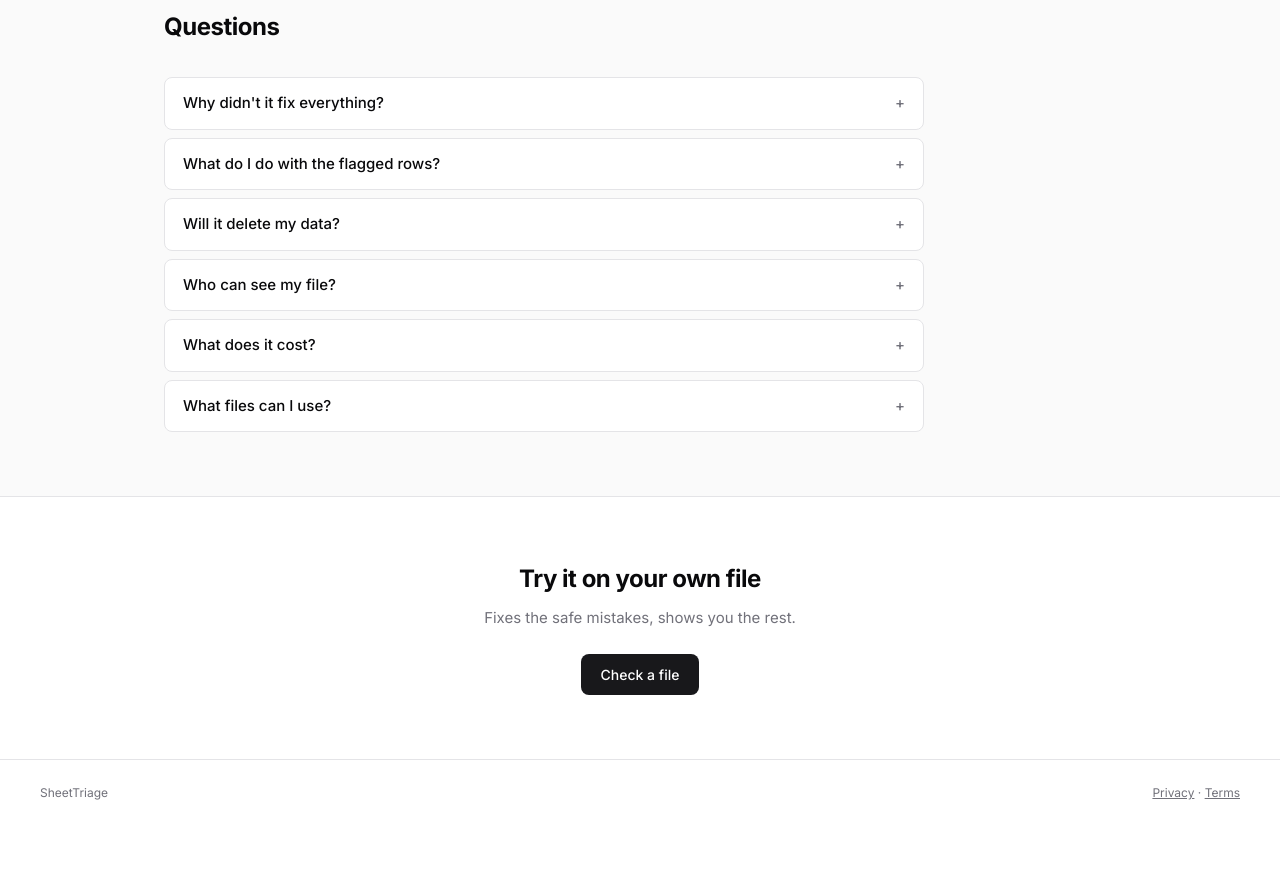
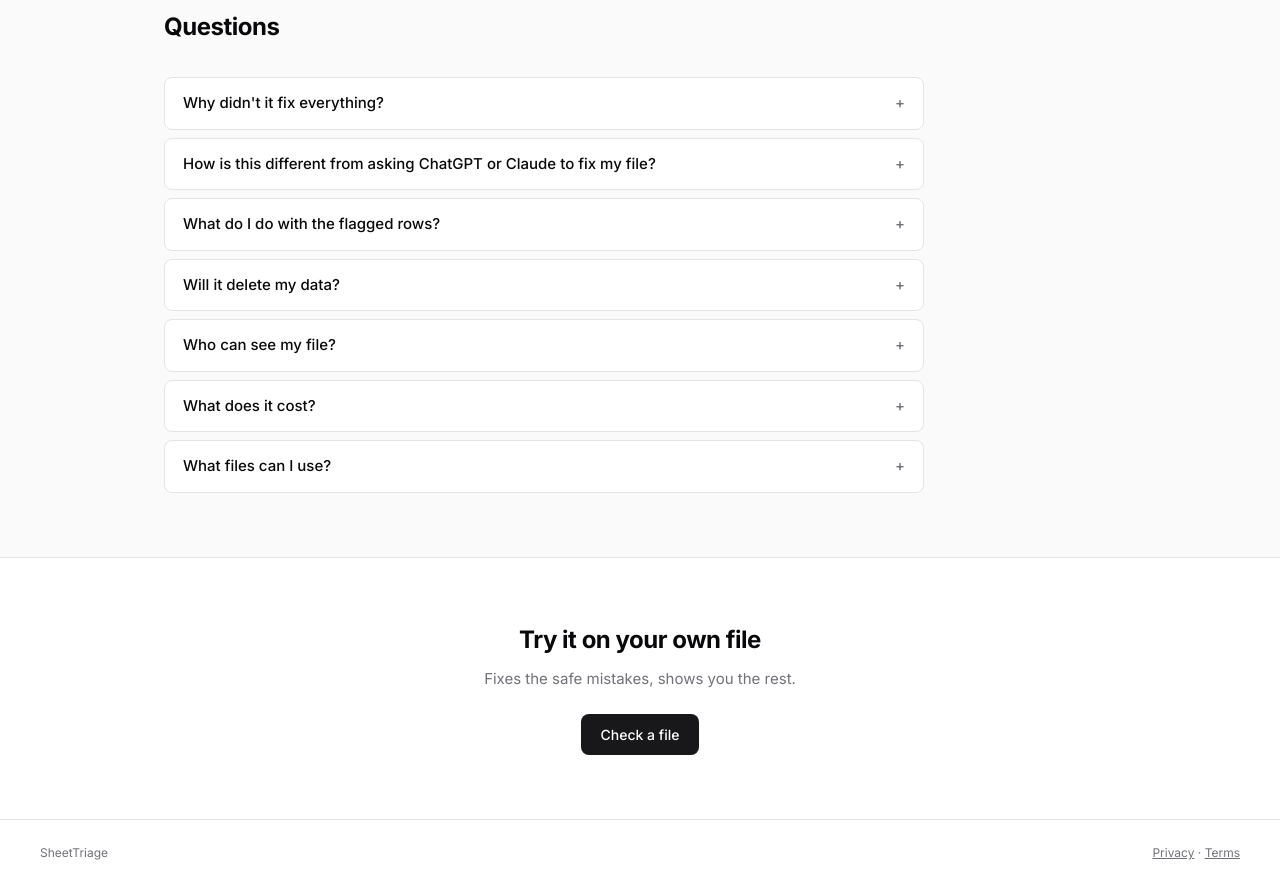
Before and after one commit to rajeev-thundiyil15/SheetTriage, a plain HTML site: page static/home.html in a window 1280 px wide. Shown: the part 2920-3806 px from the top of the page. Before the commit the page ends 3746 px from the top, so only its background shows below. Drawn offline with Linux system fonts and the light colour scheme; no server answers.

Commit message:
Answer how SheetTriage differs from asking a chatbot, on the home page
Co-Authored-By: Claude Opus 5.5 <noreply@anthropic.com>

```diff
--- a/static/home.html
+++ b/static/home.html
@@ -322,6 +322,10 @@
         <p>Because some fixes would be guesses. If an email is blank, or a price says "call for price", there's no way to know the right value from the file. SheetTriage marks these for you rather than inventing something that looks right but isn't.</p>
       </details>
       <details>
+        <summary>How is this different from asking ChatGPT or Claude to fix my file?</summary>
+        <p>A chatbot tries its best each time, which means it may quietly guess a value, drop rows from a long file, or fix things differently if you ask twice, and you'd have to compare the files to find out. In SheetTriage the rules are enforced by code: a fix that would be a guess can't be saved, every row is kept, every change and flag is marked with a reason, and the same file gives the same result every time. The AI only sees your column names, the first few rows and the values that break a rule, not the whole file. A chatbot is still the better choice for judgement calls, like working out a missing country from a city, or for reshaping and exploring data.</p>
+      </details>
+      <details>
         <summary>What do I do with the flagged rows?</summary>
         <p>Each one says what's wrong. Correct them in your original spreadsheet and run it again, or, if a flagged value is actually fine (say you've started accepting a new payment type), add it to the allowed values on the rules page.</p>
       </details>
```
